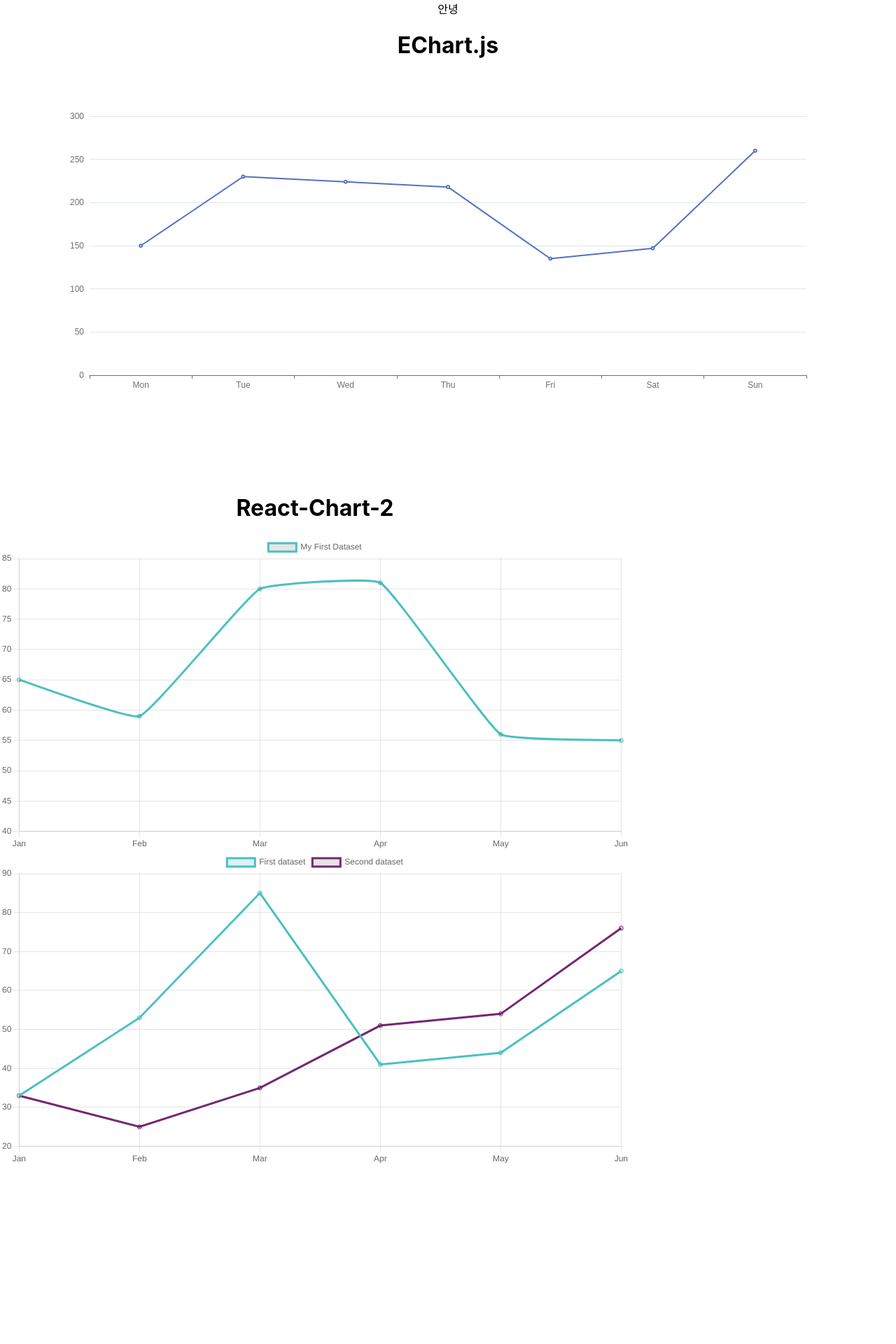
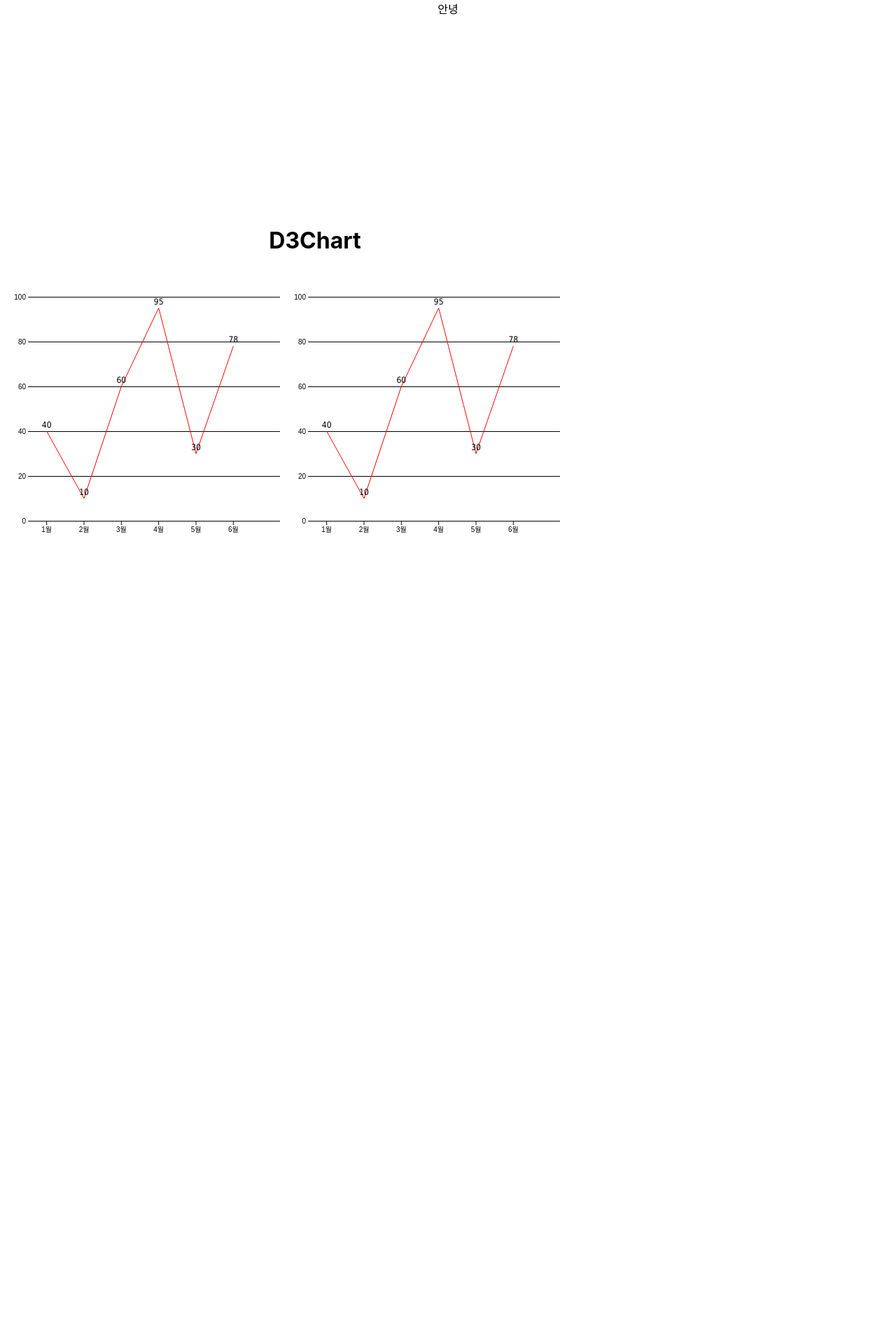
Before and after one commit to Suyoooi/Chart, a React (Create React App) app: page / in a window 1280 px wide. Shown: the top 1920 px of the page at 70% size. After the commit the page ends 800 px from the top, so only its background shows below. Built offline with nearby package versions, Linux system fonts and the light colour scheme.

Commit message:
feat: Page에 D3 Chart만 표시

```diff
--- a/src/App.js
+++ b/src/App.js
@@ -1,17 +1,11 @@
 import "./App.css";
-import Echartfor from "./constant/EChartFor";
 import D3Chart from "./constant/D3Chart";
 import Main from "./constant/Main";
-import ReactChart from "./constant/React-Chart-2";
-import ReactChartTest from "./constant/React-Chart-2-Test";
 
 function App() {
   return (
     <div className="App">
       <Main />
-      <Echartfor />
-      <ReactChart />
-      <ReactChartTest />
       <D3Chart />
     </div>
   );
```
